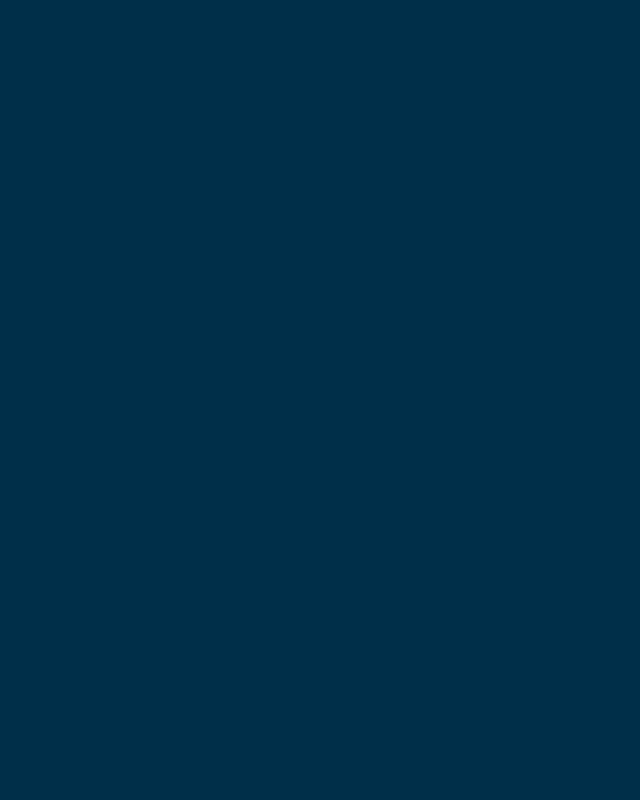
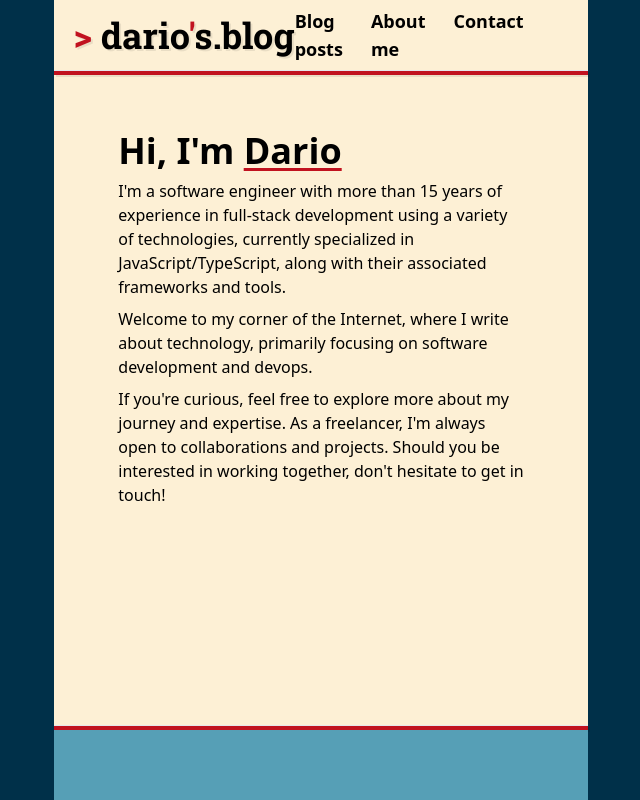
Before and after one commit to dariodjuric/blog, a Next.js app: page / in a window 1280 px wide. Shown: the whole page, without its empty margins (319-959 px from the left). Built offline with nearby package versions, Linux system fonts and the light colour scheme.

Commit message:
Implement desktop menu

```diff
--- a/app/globals.css
+++ b/app/globals.css
@@ -148,3 +148,7 @@
   font-weight: 400;
   src: url(/fonts/DIN-2014_Regular.otf) format('opentype');
 }
+
+.content {
+  height: calc(100vh - 150px);
+}
--- a/app/page.tsx
+++ b/app/page.tsx
@@ -1,7 +1,73 @@
+import Link from 'next/link';
+
+const menuItems = [
+  { label: 'Blog posts', href: '/blogs' },
+  { label: 'About me', href: '/about' },
+  { label: 'Contact', href: '/contact' },
+];
+
 export default function Home() {
   return (
-    <main className="">
+    <main className="bg-half-colonial-white w-full lg:mx-auto lg:w-5/12 min-h-screen">
+      <header className="h-[70px] flex flex-row">
+        <Link
+          href="/"
+          className="w-8 lg:w-16 flex flex-col justify-center text-[36px] text-right"
+        >
+          <span className="text-thunderbird text-[36px] font-bold font-logo text-shadow">
+            &gt;&nbsp;
+          </span>
+        </Link>
+        <Link href="/" className="self-center">
+          <h1 className="text-[36px] font-bold font-logo text-shadow">
+            dario
+            <span className="text-thunderbird">'</span>s.blog
+          </h1>
+        </Link>
+        <nav className="flex-grow flex flex-row justify-end pr-8 lg:pr-16">
+          <ul className="hidden lg:flex flex-row space-x-7 self-center">
+            {menuItems.map((item) => (
+              <li key={item.href} className="">
+                <Link
+                  className="no-underline font-bold hover:text-thunderbird text-lg"
+                  href={item.href}
+                >
+                  {item.label}
+                </Link>
+              </li>
+            ))}
+          </ul>
+        </nav>
+      </header>
+      <hr className="h-[5px] bg-thunderbird shadow-light" />
+      <div className="content p-8 lg:px-16 lg:py-14">
+        <h2 className="font-bold text-4xl">
+          Hi, I'm{' '}
+          <span className="underline underline-offset-[4px] decoration-thunderbird">
+            Dario
+          </span>
+        </h2>
+        <p className="my-2">
+          I'm a software engineer with more than 15 years of experience in
+          full-stack development using a variety of technologies, currently
+          specialized in JavaScript/TypeScript, along with their associated
+          frameworks and tools.
+        </p>
 
+        <p className="my-2">
+          Welcome to my corner of the Internet, where I write about technology,
+          primarily focusing on software development and devops.
+        </p>
+
+        <p className="my-2">
+          If you're curious, feel free to explore more about my journey and
+          expertise. As a freelancer, I'm always open to collaborations and
+          projects. Should you be interested in working together, don't hesitate
+          to get in touch!
+        </p>
+      </div>
+      <hr className="h-[5px] bg-thunderbird shadow-light" />
+      <footer className="h-[70px] bg-hippie-blue"></footer>
     </main>
-  )
+  );
 }
--- a/tailwind.config.ts
+++ b/tailwind.config.ts
@@ -1,4 +1,5 @@
 import type { Config } from 'tailwindcss';
+import plugin from 'tailwindcss/plugin';
 
 const config: Config = {
   content: [
@@ -73,8 +74,26 @@ const config: Config = {
           950: '#000000',
         },
       },
+      boxShadow: {
+        light: '2px 2px 0px 0px rgba(0, 0, 0, 0.08)',
+      },
+      textShadow: {
+        DEFAULT: '2px 2px 0 rgba(0, 0, 0, 0.08)',
+        low: '1px 1px 0 rgba(0, 0, 0, 0.08)',
+      },
     },
   },
-  plugins: [],
+  plugins: [
+    plugin(function ({ matchUtilities, theme }) {
+      matchUtilities(
+        {
+          'text-shadow': (value) => ({
+            textShadow: value,
+          }),
+        },
+        { values: theme('textShadow') },
+      );
+    }),
+  ],
 };
 export default config;
```
